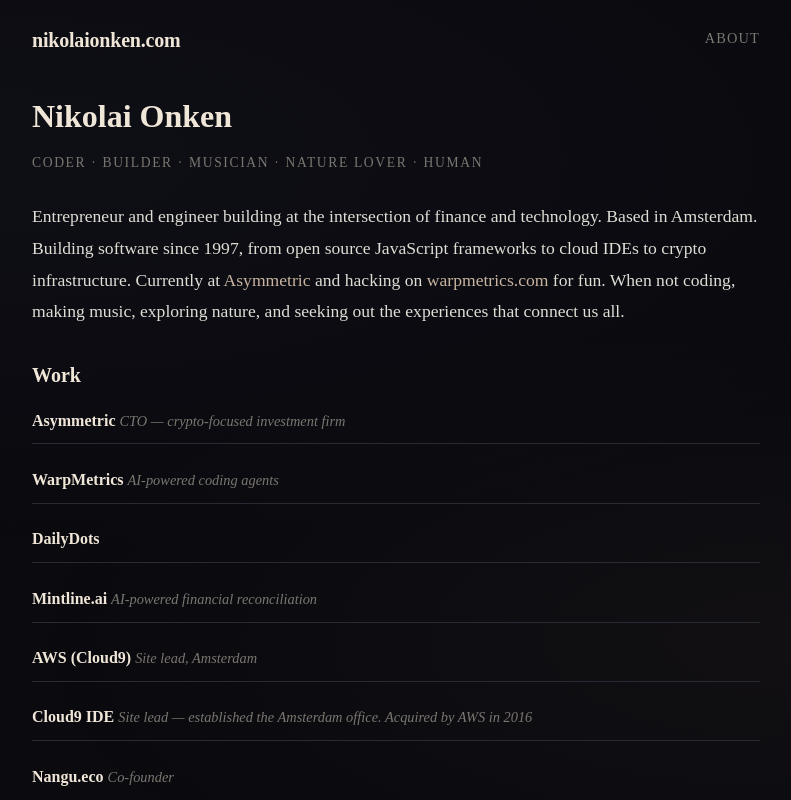
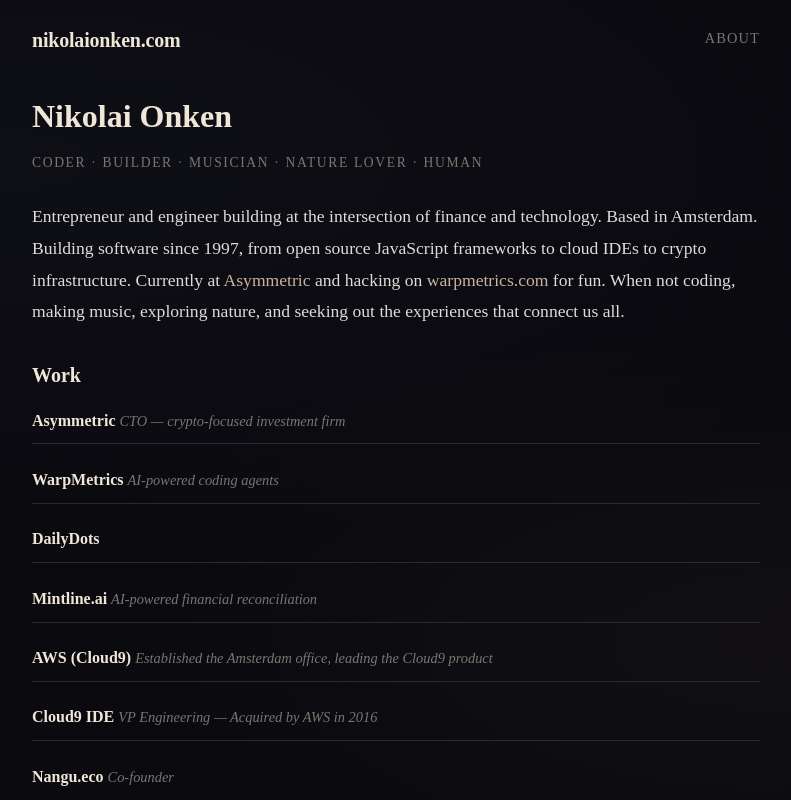
Before and after one commit to nonken/nikolaionken.com, a Next.js app: page /about in a window 1280 px wide. Shown: the top 800 px of the page, without its empty margins (244-1035 px from the left). Built offline with nearby package versions, Linux system fonts and the light colour scheme.

Commit message:
Fix work titles for Cloud9 and AWS entries
Update Cloud9 IDE title from "Site lead" to "VP Engineering" and move
the Amsterdam office establishment detail to the AWS entry where it
chronologically belongs (post-acquisition).

Fixes #20

```diff
--- a/src/app/about/page.tsx
+++ b/src/app/about/page.tsx
@@ -43,14 +43,11 @@
         </li>
         <li>
           <a href="https://aws.amazon.com/cloud9/">AWS (Cloud9)</a>{" "}
-          <em>Site lead, Amsterdam</em>
+          <em>Established the Amsterdam office, leading the Cloud9 product</em>
         </li>
         <li>
           <a href="https://c9.io">Cloud9 IDE</a>{" "}
-          <em>
-            Site lead &mdash; established the Amsterdam office. Acquired by AWS
-            in 2016
-          </em>
+          <em>VP Engineering &mdash; Acquired by AWS in 2016</em>
         </li>
         <li>
           <a href="https://nangu.eco/">Nangu.eco</a>{" "}
```
